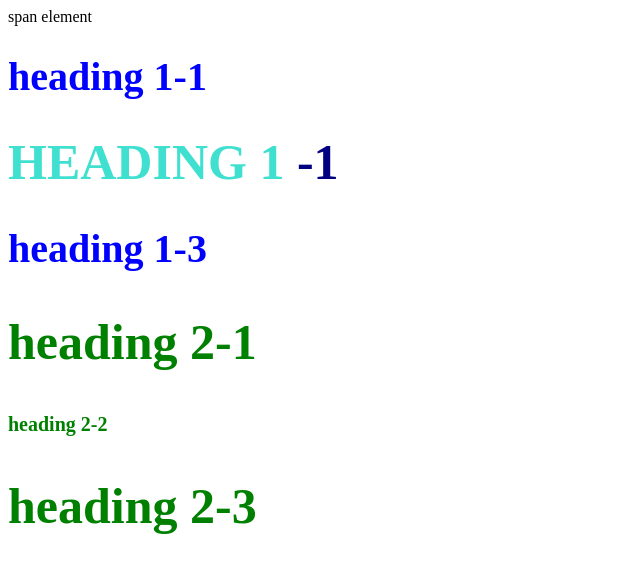
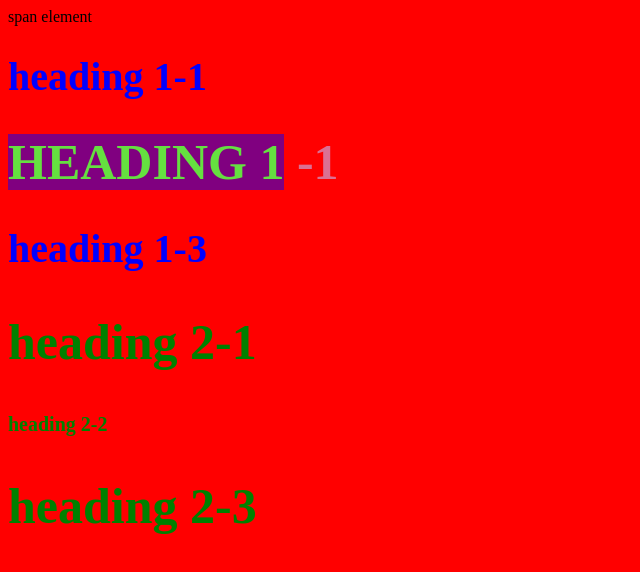
Before and after one commit to noah-andenmatten/cartoon-hero, a plain HTML site: page style-test.html in a window 1280 px wide. Shown: the whole page, without its empty margins (0-640 px from the left). Drawn offline with Linux system fonts and the light colour scheme.

Commit message:
added background color

```diff
--- a/css/test.css
+++ b/css/test.css
@@ -11,8 +11,12 @@ color:green;
     text-transform: uppercase;
 }
 .big.uppercase{
-    color: navy;
+    color: palevioletred;
 }
 h1 span{
-    color: turquoise;
+    color: rgb(101, 224, 64);
+    background-color: purple;
 }
+body{
+    background-color: red;
+}
```
